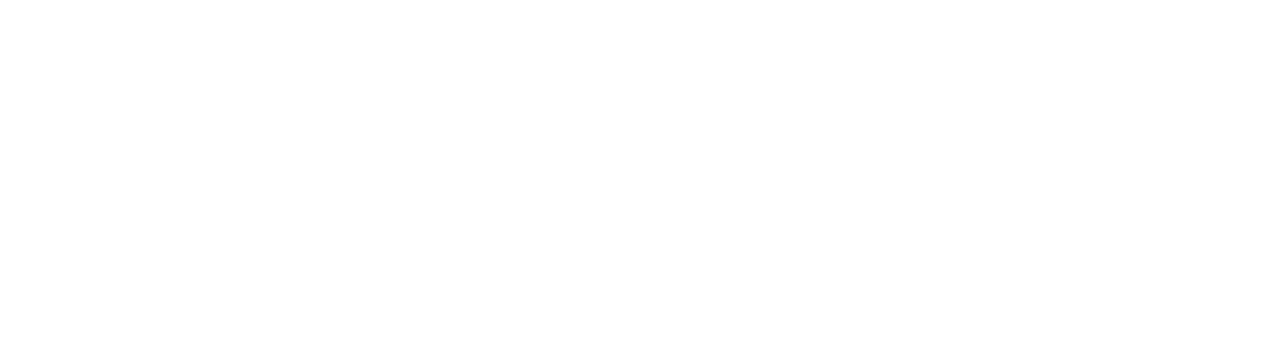
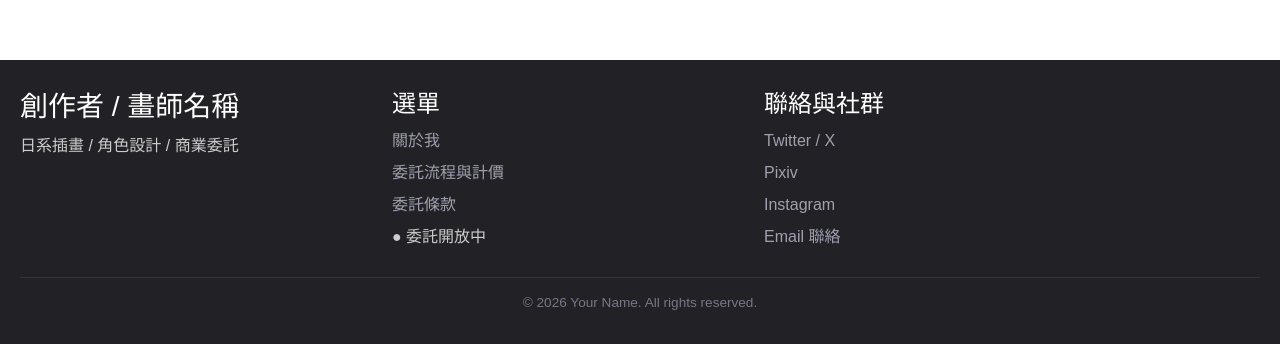
Before and after one commit to tomyahoo39/CommissionVue, a Vue app: page / in a window 1280 px wide. Shown: the part 740-1084 px from the top of the page. Before the commit the page ends 800 px from the top, so only its background shows below. Built offline with nearby package versions, Linux system fonts and the light colour scheme.

Commit message:
1.完成前台訪客QA顯示 2.完成訪客提問功 能

```diff
--- a/src/App.vue
+++ b/src/App.vue
@@ -15,6 +15,41 @@ import NavbarView from './components/NavbarView.vue'
       </div>
     </main>
   </div>
+
+  <footer>
+    <div>
+      <!-- 創作者名稱與簡介 -->
+      <h3>創作者 / 畫師名稱</h3>
+      <p>日系插畫 / 角色設計 / 商業委託</p>
+    </div>
+
+    <div>
+      <!-- 導覽與委託狀態 -->
+      <h4>選單</h4>
+      <ul>
+        <li><a href="#about">關於我</a></li>
+        <li><a href="#services">委託流程與計價</a></li>
+        <li><a href="#terms">委託條款</a></li>
+        <li><span>● 委託開放中</span></li>
+      </ul>
+    </div>
+
+    <div>
+      <!-- 社群與聯絡方式 -->
+      <h4>聯絡與社群</h4>
+      <ul>
+        <li><a href="#">Twitter / X</a></li>
+        <li><a href="#">Pixiv</a></li>
+        <li><a href="#">Instagram</a></li>
+        <li><a href="mailto:your_email@example.com">Email 聯絡</a></li>
+      </ul>
+    </div>
+
+    <!-- 版權宣告 -->
+    <div>
+      <p>&copy; 2026 Your Name. All rights reserved.</p>
+    </div>
+  </footer>
 </template>
 
 <style>
@@ -34,4 +69,64 @@ body {
 .main-card {
   border: 1px solid rgba(0, 0, 0, 0.05);
 }
+
+/* 1. 全域重置與基礎樣式 */
+footer {
+  background-color: #222226; /* 深灰底色 */
+  color: #cccccc; /* 淺灰字體 */
+  padding: 30px 20px 15px;
+  font-family: sans-serif;
+}
+
+/* 2. 橫向三欄佈局 */
+footer > div:not(:last-child) {
+  display: inline-block;
+  vertical-align: top;
+  width: 30%; /* 讓三欄並排 */
+  box-sizing: border-box;
+}
+
+/* 3. 清除預設項目符號（黑點）與超連結底線 */
+footer ul {
+  list-style: none;
+  padding: 0;
+  margin: 10px 0 0 0;
+}
+
+footer li {
+  margin-bottom: 8px;
+}
+
+footer a {
+  color: #a0a0b0;
+  text-decoration: none;
+}
+
+footer a:hover {
+  color: #ffffff; /* 滑鼠懸停變白 */
+}
+
+footer h3,
+footer h4 {
+  color: #ffffff;
+  margin: 0 0 10px 0;
+}
+
+/* 4. 最下方的版權列 */
+footer > div:last-child {
+  border-top: 1px solid #33333b;
+  margin-top: 20px;
+  padding-top: 15px;
+  text-align: center;
+  font-size: 0.85rem;
+  color: #777788;
+}
+
+/* 5. 手機版自動變成單欄（響應式） */
+@media (max-width: 600px) {
+  footer > div:not(:last-child) {
+    width: 100%;
+    margin-bottom: 20px;
+  }
+}
 </style>
--- /dev/null
+++ b/src/services/qaQuestion.js
@@ -0,0 +1,12 @@
+import api from '@/services/axios'
+
+const questionService = {
+  guestQa() {
+    return api.get('/QaQuestions/AllQa')
+  },
+  newQuestion(qa) {
+    return api.post('/QaQuestions/QaQuestions', qa)
+  },
+}
+
+export default questionService
--- a/src/views/QaSetting/GuestQaView.vue
+++ b/src/views/QaSetting/GuestQaView.vue
@@ -1,5 +1,162 @@
-<script setup></script>
+<script setup>
+import { ref, onMounted } from 'vue'
+import questionService from '@/services/qaQuestion'
+import qaService from '@/services/qaSetting'
 
-<template>GUEST</template>
+const qaList = ref([])
+const isLoading = ref(false)
+
+const getGuestQa = async () => {
+  isLoading.value = true
+  try {
+    const response = await qaService.getGuestQa()
+    qaList.value = response.data
+  } catch (error) {
+    console.error('API回傳結果失敗:', error)
+  } finally {
+    isLoading.value = false
+  }
+}
+
+const newQuestion = ref({
+  email: '',
+  question: '',
+})
+
+const isSubmitting = ref(false)
+const submitSuccess = ref(false)
+
+const handleSubmitQuestion = async () => {
+  isSubmitting.value = true
+  submitSuccess.value = false
+  try {
+    await questionService.newQuestion(newQuestion.value)
+    newQuestion.value = {
+      email: '',
+      question: '',
+    }
+    submitSuccess.value = true
+    setTimeout(() => {
+      submitSuccess.value = false
+    }, 5000)
+  } catch (error) {
+    console.log(error)
+    alert('送出失敗，請稍後再試!')
+  } finally {
+    isSubmitting.value = false
+  }
+}
+
+onMounted(() => {
+  getGuestQa()
+})
+</script>
+
+<template>
+  <div class="container py-4">
+    <h2 class="text-center fw-bold mb-4">常見問題 Q&A</h2>
+
+    <!-- 載入中 -->
+    <div v-if="isLoading" class="text-center py-5">
+      <div class="spinner-border text-primary" role="status"></div>
+    </div>
+
+    <!-- QA 列表 -->
+    <div v-else class="qa-list">
+      <div
+        v-for="(item, index) in qaList"
+        :key="item.id || index"
+        class="card mb-3 shadow-sm border-0"
+      >
+        <!-- 問題列 (橫線/頁首) -->
+        <div
+          class="card-header bg-primary text-white font-weight-bold d-flex align-items-center py-3"
+        >
+          <span class="badge bg-white text-primary me-2 fs-6">Q{{ index + 1 }}</span>
+          <span class="fs-5">{{ item.question }}</span>
+        </div>
+
+        <!-- 答案列 (內文) -->
+        <div class="card-body bg-light text-secondary py-3 px-4">
+          <div class="d-flex">
+            <strong class="text-primary me-2 fs-5">A:</strong>
+            <p class="mb-0 fs-6 align-self-center text-dark">
+              {{ item.answer }}
+            </p>
+          </div>
+        </div>
+      </div>
+    </div>
+
+    <!-- 訪客提問區塊 -->
+    <div class="row justify-content-center">
+      <div class="col-md-8 col-lg-6">
+        <div class="card shadow-sm border-0">
+          <div class="card-body p-4">
+            <h3 class="h5 fw-bold text-center mb-3">如果有問題請留言</h3>
+            <p class="text-muted text-center fs-7 mb-4">
+              請留下您的 Email 與問題，我將會抽空回覆您。
+            </p>
+
+            <!-- 成功送出提示訊息 -->
+            <div
+              v-if="submitSuccess"
+              class="alert alert-success d-flex align-items-center"
+              role="alert"
+            >
+              <i class="bi bi-check-circle-fill me-2"></i>
+              <div>問題已成功送出！我們會盡快回覆您。</div>
+            </div>
+
+            <!-- 提問表單 -->
+            <form @submit.prevent="handleSubmitQuestion">
+              <!-- 信箱輸入框 -->
+              <div class="mb-3">
+                <label for="guestEmail" class="form-label fw-bold">
+                  電子信箱 <span class="text-danger">*</span>
+                </label>
+                <input
+                  id="guestEmail"
+                  v-model="newQuestion.email"
+                  type="email"
+                  class="form-control"
+                  placeholder="xxx@example.com"
+                  required
+                />
+              </div>
+
+              <!-- 問題內容輸入框 -->
+              <div class="mb-3">
+                <label for="guestQuestion" class="form-label fw-bold">
+                  您的問題 <span class="text-danger">*</span>
+                </label>
+                <textarea
+                  id="guestQuestion"
+                  v-model="newQuestion.question"
+                  class="form-control"
+                  rows="4"
+                  placeholder="請詳細描述您的問題"
+                  required
+                ></textarea>
+              </div>
+
+              <!-- 送出按鈕 -->
+              <div class="d-grid">
+                <button type="submit" class="btn btn-primary" :disabled="isSubmitting">
+                  <span
+                    v-if="isSubmitting"
+                    class="spinner-border spinner-border-sm me-2"
+                    role="status"
+                  ></span>
+                  {{ isSubmitting ? '處理中...' : '送出問題' }}
+                </button>
+              </div>
+            </form>
+          </div>
+        </div>
+      </div>
+    </div>
+  </div>
+</template>
 
 <style scoped></style>
```
